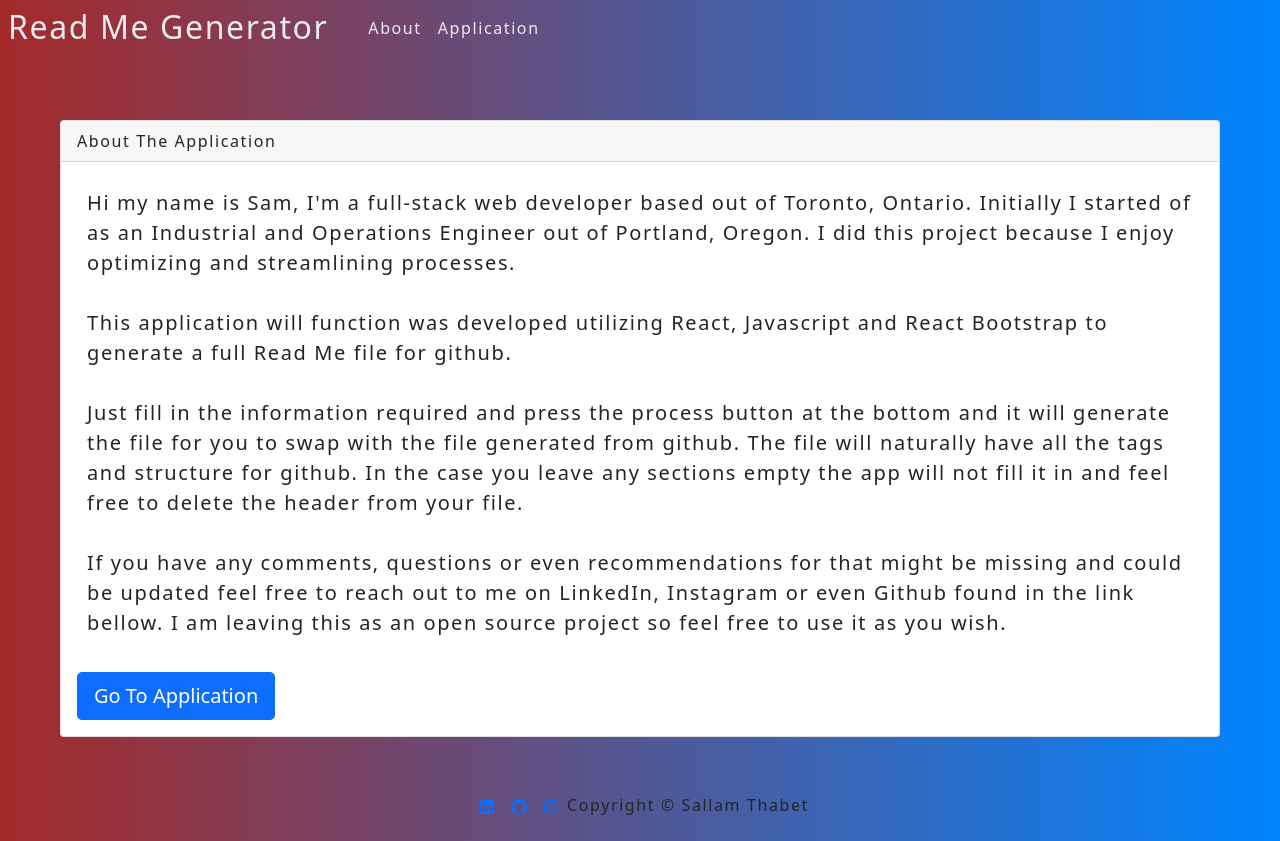
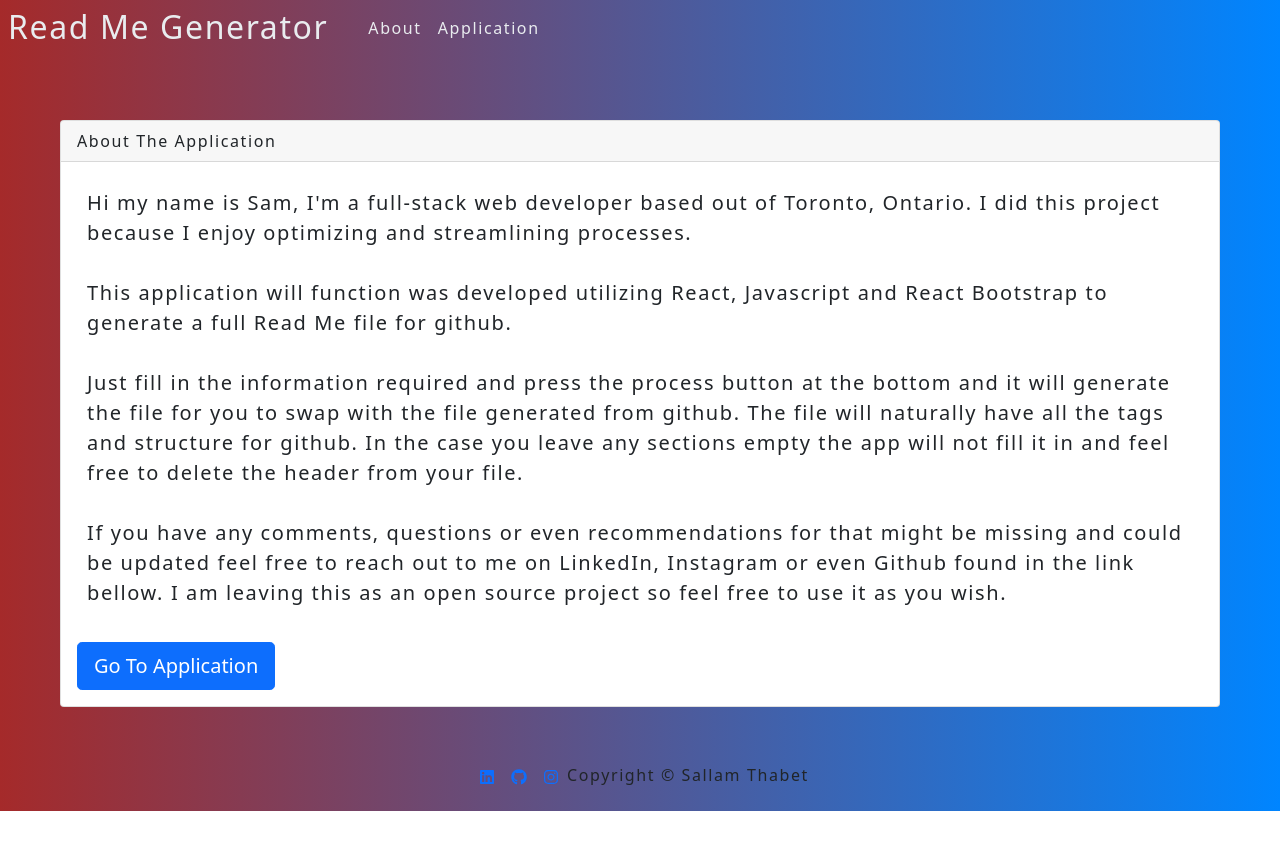
Before and after one commit to thabets/ReadMeGeneratorReact, a React (Create React App) app in the folder read-me-generator/: page /about in a window 1280 px wide. After the commit the page ends 811 px from the top, so only its background shows below. Built offline with nearby package versions, Linux system fonts and the light colour scheme; the HTML template or start-up script is replaced by a standard one.

Commit message:
Edited context within card

```diff
--- a/read-me-generator/src/components/About/index.js
+++ b/read-me-generator/src/components/About/index.js
@@ -13,8 +13,7 @@ function About() {
             <p>
               {" "}
               Hi my name is Sam, I'm a full-stack web developer based out of
-              Toronto, Ontario. Initially I started of as an Industrial and
-              Operations Engineer out of Portland, Oregon. I did this project
+              Toronto, Ontario. I did this project
               because I enjoy optimizing and streamlining processes.
               <br></br>
               <br></br>
```
